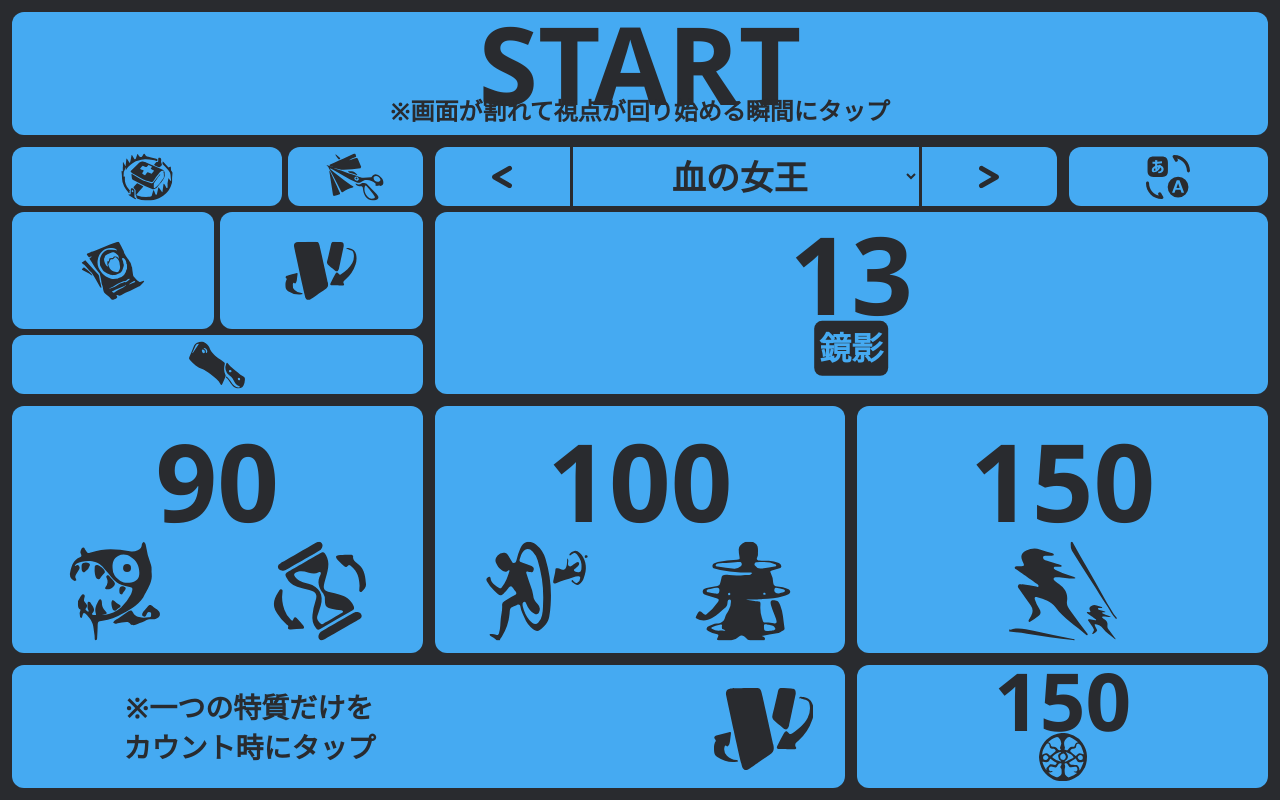
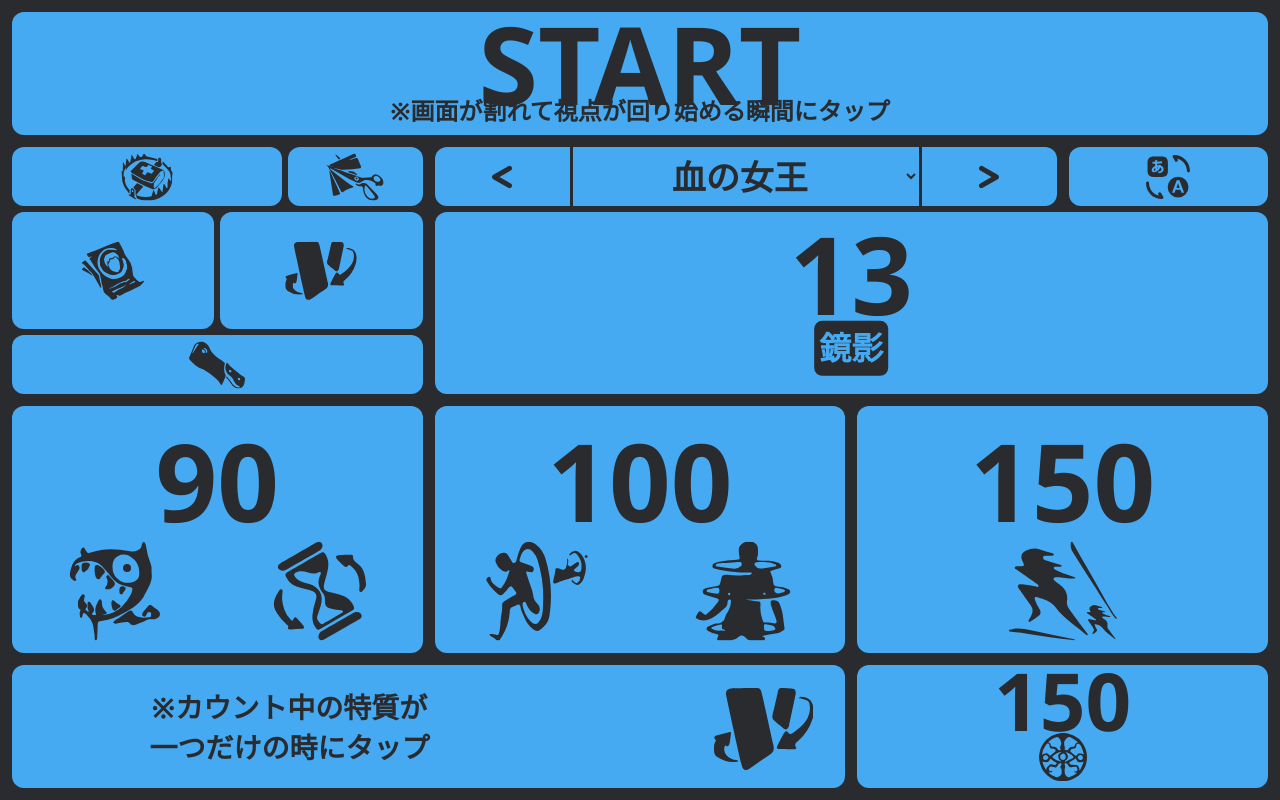
Before and after one commit to koniooo/konio, a Next.js app: page /survival-tool in a window 1280 px wide. Both pictures are taken after a click on the button 428 px from the left and 726 px from the top of the page. Built offline with nearby package versions, Linux system fonts and the light colour scheme.

Commit message:
update trump function

```diff
--- a/src/survival-tool/components/HunterSelect.module.scss
+++ b/src/survival-tool/components/HunterSelect.module.scss
@@ -6,6 +6,5 @@
   background-color: var(--myGreen);
   border: none;
   border-radius: 0;
-  color: var(--myGray);
   margin: auto;
 }
--- a/src/survival-tool/components/TrumpCardButton.module.scss
+++ b/src/survival-tool/components/TrumpCardButton.module.scss
@@ -5,7 +5,7 @@
   }
   .text {
     position: absolute;
-    left: 28.5%;
+    left: 33.3%;
     top: 50%;
     transform: translate(-50%, -50%);
   }
--- a/src/survival-tool/components/TrumpCardButton.tsx
+++ b/src/survival-tool/components/TrumpCardButton.tsx
@@ -60,7 +60,7 @@ export const TrumpCardButton = ({
     setTargetTraitTime: React.Dispatch<React.SetStateAction<number>>,
     setIsTargetTraitTimerActive: React.Dispatch<React.SetStateAction<boolean>>
   ) => {
-    const targetTraitTime = Math.round(
+    const targetTraitTime = Math.floor(
       targetTraitCoolTime * (sourceTraitTime / sourceTraitCoolTime)
     );
     setTargetTraitTime(targetTraitTime);
@@ -151,10 +151,15 @@ export const TrumpCardButton = ({
       }}
     >
       {isTrumpCardAlertOn && (
+        // <p className={`${styles.text} ${styles.alertText}`}>
+        //   ※一つの特質だけを
+        //   <br />
+        //   カウント時にタップ
+        // </p>
         <p className={`${styles.text} ${styles.alertText}`}>
-          ※一つの特質だけを
+          ※カウント中の特質が
           <br />
-          カウント時にタップ
+          一つだけの時にタップ
         </p>
       )}
 
```
